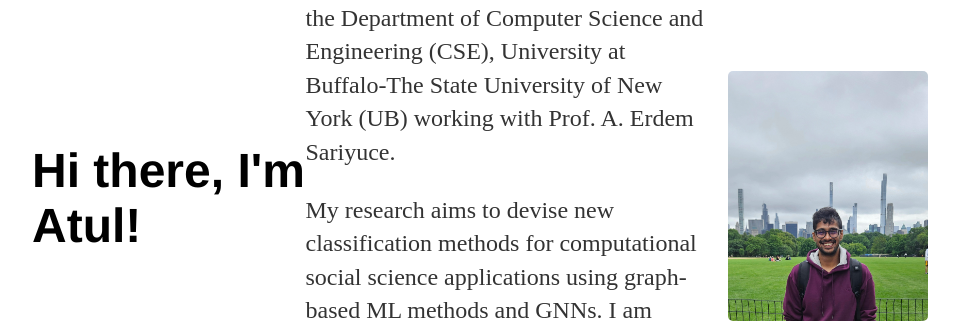
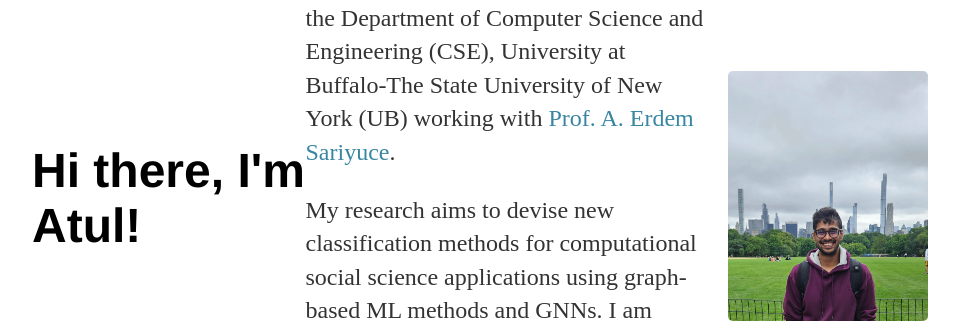
Before and after one commit to atul1234anand/atul1234anand.github.io, a Jekyll site: the page built from index.html, in a window 1280 px wide. Shown: the part 150-473 px from the top of the page, without its empty margins (160-1119 px from the left). Built offline with Jekyll 4.4.1, drawn with Linux system fonts in a browser that asks for light colours; some of the changed text lies outside the part shown.

Commit message:
Update index.html

```diff
--- a/index.html
+++ b/index.html
@@ -9,7 +9,7 @@ title: Atul Anand Gopalakrishnan
         <div class="text">
             <p>
                 I am a Ph.D. student (2021-Present) at the Department of Computer Science and Engineering (CSE), University at Buffalo-The State University of New York (UB)
-                working with Prof. A. Erdem Sariyuce.
+                working with <a href = "https://sariyuce.com/" style="color:#3886a1;">Prof. A. Erdem Sariyuce</a>.
 
             </p>
 
```
